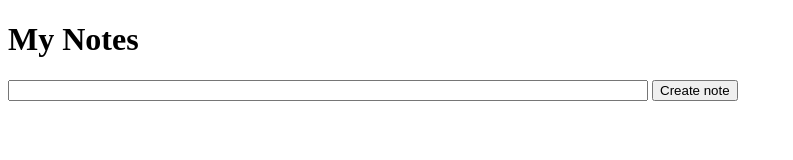
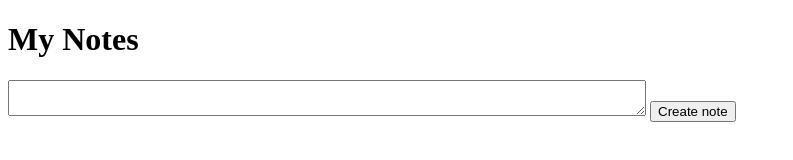
Before and after one commit to groundberry/notes-app, a website: page index.html in a window 1280 px wide. Shown: the whole page, without its empty margins (0-793 px from the left). Drawn offline with Linux system fonts and the light colour scheme.

Commit message:
created form to enter a new note (resizeable text field)

```diff
--- a/index.html
+++ b/index.html
@@ -8,7 +8,7 @@
   <body>
     <h1> My Notes </h1>
     <form class="" action="index.html" method="post">
-    <input type="text" name="note" style="width: 50%; height: 20%" >
+    <textarea type="text" name="note" style="width: 50%; height: 20%" ></textarea>
     <input type="button" value="Create note" >
     </form>
 
```
